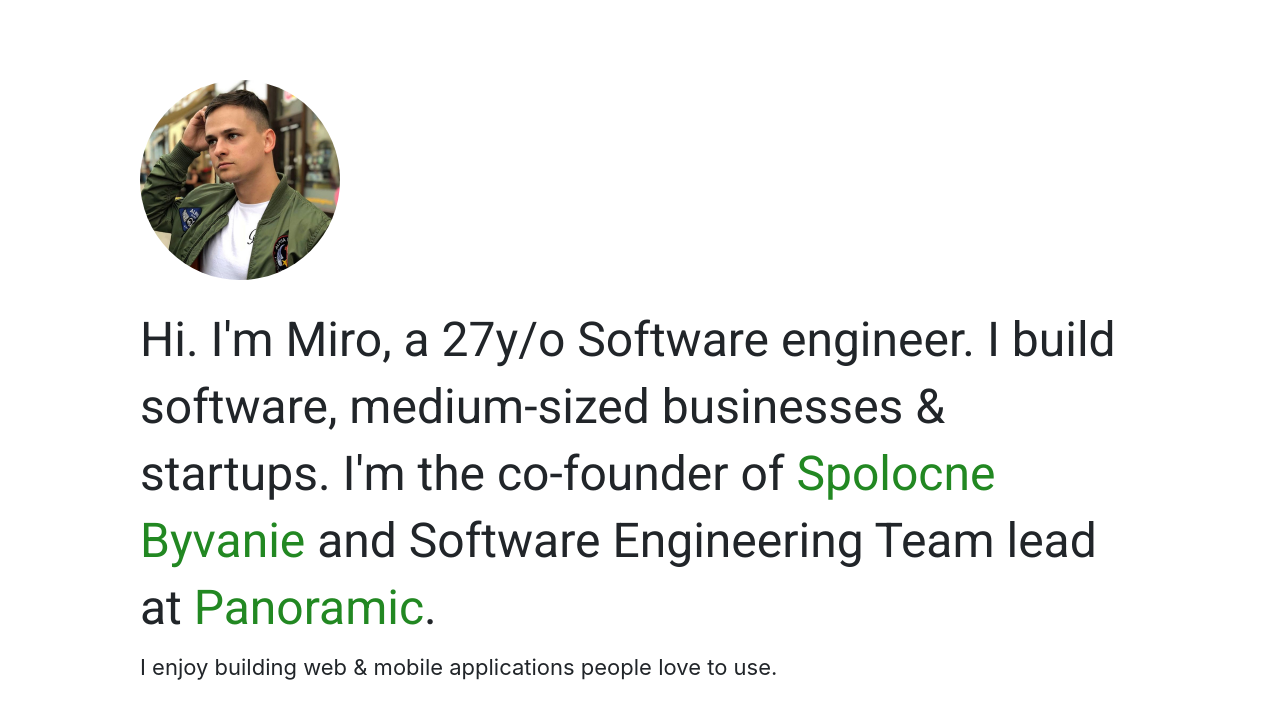
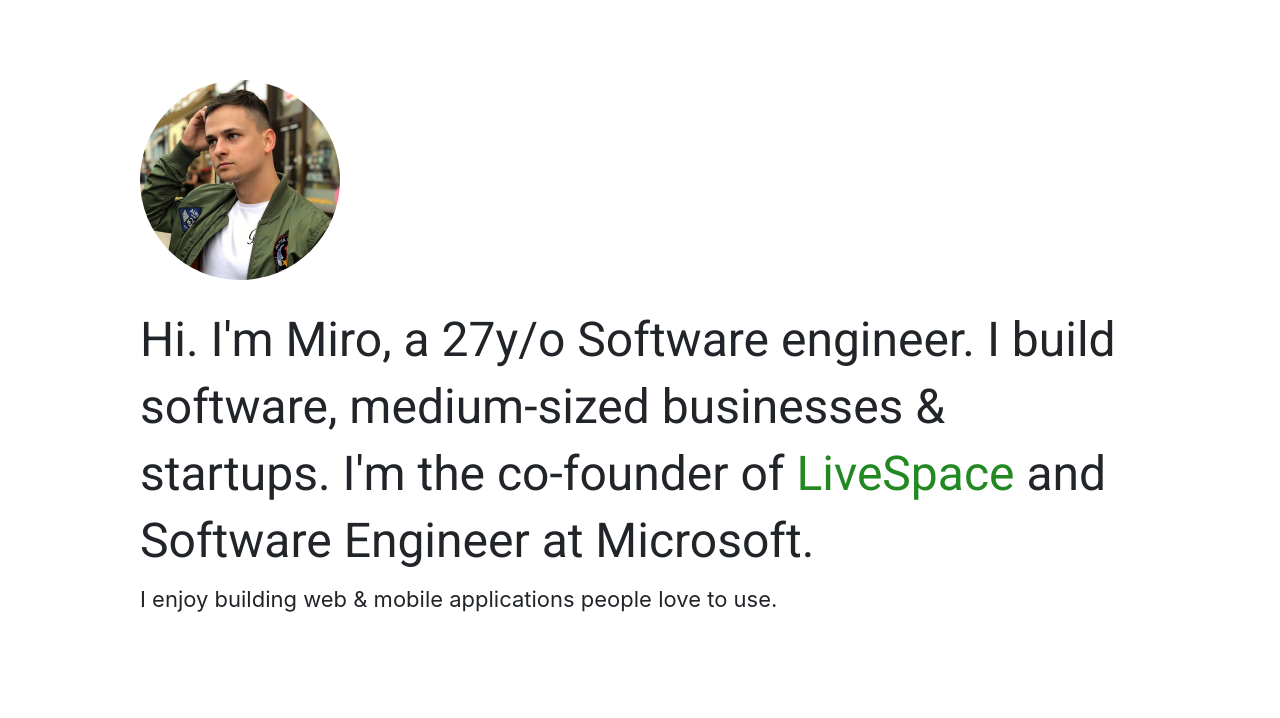
Before and after one commit to mkoczka/mirokoczka-website, a Gatsby site: page / in a window 1280 px wide. Shown: the part 134-852 px from the top of the page. After the commit the page ends 818 px from the top, so only its background shows below. Built offline with nearby package versions, Linux system fonts and the light colour scheme; Gatsby itself is replaced by a stand-in of ours.

Commit message:
feat(home): Update job status

```diff
--- a/src/pages/index.jsx
+++ b/src/pages/index.jsx
@@ -34,21 +34,13 @@
             Hi. I'm Miro, a {age}y/o Software engineer. I build software,
             medium-sized businesses & startups. I'm the co-founder of{" "}
             <a
-              href="https://spolocnebyvanie.sk"
+              href="https://ourlivespace.com"
               target="_blank"
               rel="noopener noreferrer"
             >
-              Spolocne Byvanie
+              LiveSpace
             </a>{" "}
-            and Software Engineering Team lead at{" "}
-            <a
-              href="https://panoramichq.com"
-              target="_blank"
-              rel="noopener noreferrer"
-            >
-              Panoramic
-            </a>
-            .
+            and Software Engineer at Microsoft.
           </h1>
           <p className="lead">
             I enjoy building web & mobile applications people love to use.
```
